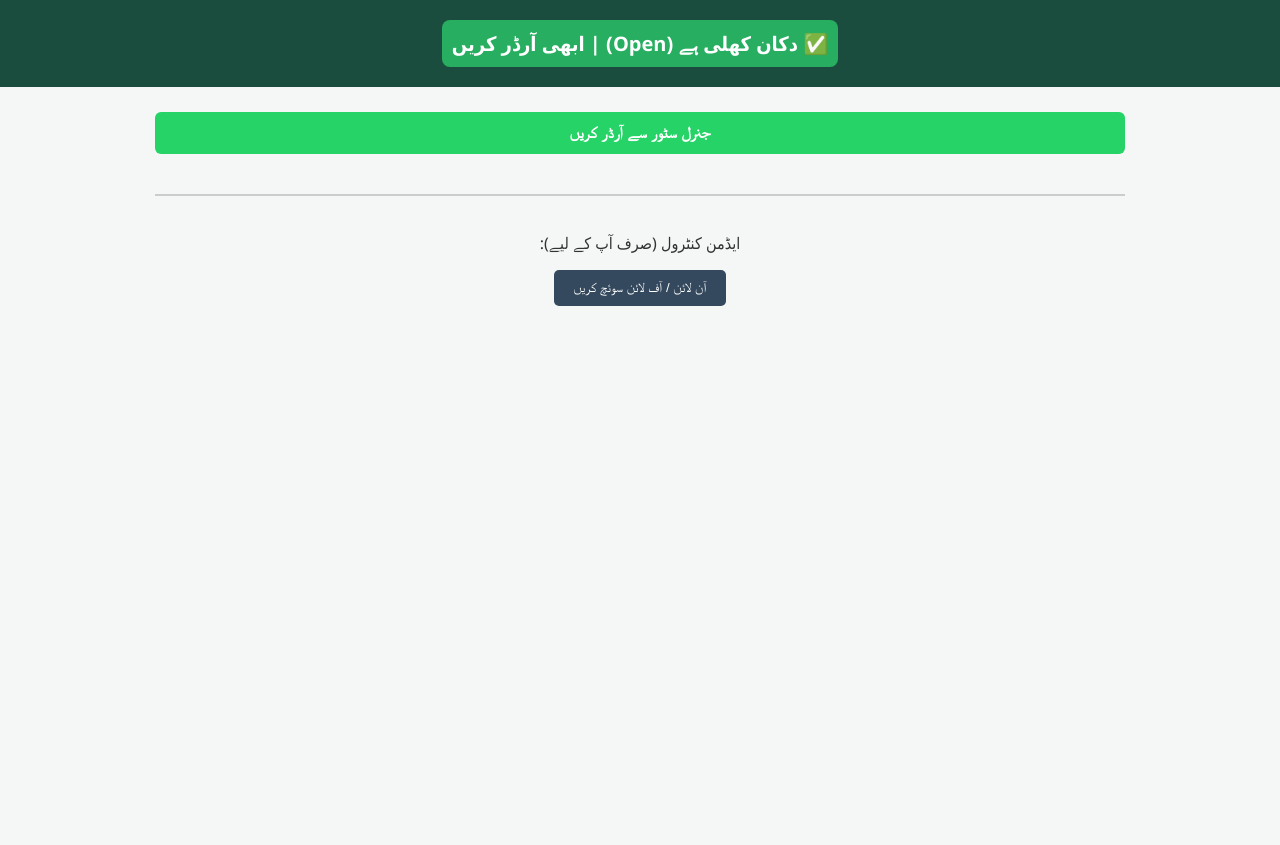
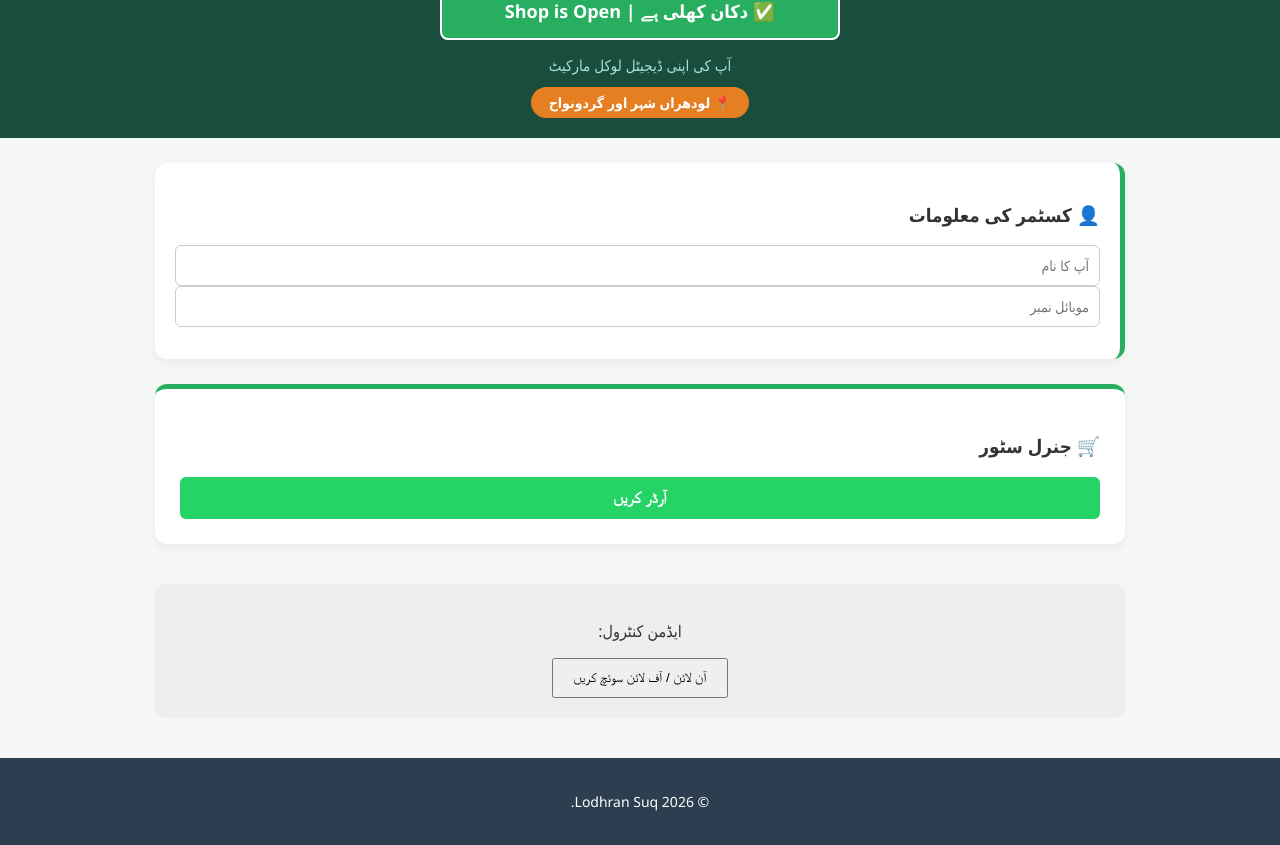
Before and after one commit to hanzalahtamimi/lodhran-suq, a plain HTML site: page index.html in a window 1280 px wide. Shown: the part 96-941 px from the top of the page. Before the commit the page ends 800 px from the top, so only its background shows below. Drawn offline with Linux system fonts and the light colour scheme.

Commit message:
Update index.html

```diff
--- a/index.html
+++ b/index.html
@@ -6,56 +6,105 @@
     <title>Lodhran Suq - لودھراں سوک</title>
     <style>
         * { box-sizing: border-box; }
-        body { font-family: 'Segoe UI', Tahoma, Geneva, Verdana, sans-serif; background-color: #f4f7f6; margin: 0; padding: 0; text-align: right; direction: rtl; color: #333; }
-        header { background-color: #1b4d3e; color: white; padding: 20px; text-align: center; }
-        .status-badge { font-size: 20px; font-weight: bold; padding: 10px; margin-top: 10px; border-radius: 8px; display: inline-block; }
-        .open { background-color: #27ae60; color: white; }
-        .closed { background-color: #c0392b; color: white; }
+        body { font-family: 'Segoe UI', Tahoma, Geneva, Verdana, sans-serif; background-color: #f4f7f6; margin: 0; padding: 0; text-align: right; direction: rtl; unicode-bidi: embed; color: #333; }
+        header { background-color: #1b4d3e; color: white; padding: 20px 20px; text-align: center; }
+        header h1 { margin: 0; font-size: 32px; }
+        header p { margin: 8px 0 0; font-size: 15px; color: #a3e4d7; }
+
+        /* سٹیٹس بینر کی سٹائلنگ */
+        .status-badge { font-size: 18px; font-weight: bold; padding: 15px; margin: 15px auto; border-radius: 8px; display: block; max-width: 400px; }
+        .open { background-color: #27ae60; color: white; border: 2px solid #fff; }
+        .closed { background-color: #c0392b; color: white; border: 2px solid #fff; }
+
+        .city-badge { background-color: #e67e22; color: white; display: inline-block; padding: 6px 18px; border-radius: 20px; font-size: 14px; margin-top: 12px; font-weight: bold; }
         .container { max-width: 1000px; margin: 25px auto; padding: 0 15px; }
-        .btn { display: block; text-align: center; background-color: #25d366; color: white; padding: 12px; border-radius: 6px; font-weight: bold; margin-top: 15px; border: none; cursor: pointer; width: 100%; font-size: 16px; }
-        .admin-box { text-align: center; padding: 20px; margin-top: 40px; border-top: 2px solid #ccc; }
+        .customer-box { background: white; padding: 20px; border-radius: 12px; box-shadow: 0 4px 10px rgba(0,0,0,0.05); margin-bottom: 25px; border-right: 5px solid #27ae60; }
+        .form-group { margin-bottom: 12px; }
+        .form-group label { display: block; font-weight: bold; margin-bottom: 5px; font-size: 14px; }
+        .form-group input, .form-group select { width: 100%; padding: 10px; border-radius: 6px; border: 1px solid #ccc; font-family: inherit; font-size: 14px; text-align: right; }
+        .reward-banner { background: #e8f8f5; border: 1px dashed #27ae60; padding: 12px; border-radius: 8px; margin-bottom: 20px; font-size: 14px; color: #0e6251; font-weight: bold; text-align: center; }
+        .grid { display: grid; grid-template-columns: repeat(auto-fit, minmax(300px, 1fr)); gap: 20px; }
+        .shop-card { background: white; padding: 25px; border-radius: 12px; box-shadow: 0 4px 10px rgba(0,0,0,0.05); border-top: 5px solid #27ae60; }
+        .btn { display: block; text-align: center; background-color: #25d366; color: white; padding: 12px; text-decoration: none; border-radius: 6px; font-weight: bold; margin-top: 15px; border: none; cursor: pointer; width: 100%; font-size: 16px; }
+        .admin-box { text-align: center; padding: 20px; margin-top: 40px; background: #eee; border-radius: 10px; }
+        footer { background-color: #2c3e50; color: white; text-align: center; padding: 20px; margin-top: 40px; font-size: 14px; }
     </style>
+
     <script>
-        function getStatus() { return localStorage.getItem("shop_status") !== "closed"; }
+        // دکان کا اسٹیٹس چیک کرنے کا فنکشن
+        function isShopOpen() { return localStorage.getItem("shop_status") !== "closed"; }
 
         window.onload = function() {
+            // اسٹیٹس بینر اپڈیٹ کریں
             var statusDiv = document.getElementById("statusBanner");
-            if (getStatus()) {
-                statusDiv.innerHTML = "✅ دکان کھلی ہے (Open) | ابھی آرڈر کریں";
+            if (isShopOpen()) {
+                statusDiv.innerHTML = "✅ دکان کھلی ہے | Shop is Open";
                 statusDiv.className = "status-badge open";
             } else {
-                statusDiv.innerHTML = "❌ دکان بند ہے (Closed) | آرڈر نہیں لے سکتے";
+                statusDiv.innerHTML = "❌ دکان بند ہے | Shop is Closed";
                 statusDiv.className = "status-badge closed";
             }
+            // باقی ڈیٹا لوڈ کریں
+            var savedPhone = localStorage.getItem("lodhran_suq_phone");
+            if (savedPhone) { document.getElementById("custPhone").value = savedPhone; }
         };
 
         function toggleShop() {
-            if (getStatus()) { localStorage.setItem("shop_status", "closed"); }
+            if (isShopOpen()) { localStorage.setItem("shop_status", "closed"); }
             else { localStorage.setItem("shop_status", "open"); }
             location.reload();
         }
 
         function processOrder(shopName) {
-            if (!getStatus()) { alert("معذرت! دکان اس وقت بند ہے۔"); return; }
-            alert("آرڈر واٹس ایپ پر بھیجا جا رہا ہے...");
-            // یہاں اپنا پرانا آرڈر والا لنک کوڈ لگا سکتے ہیں
+            if (!isShopOpen()) {
+                alert("معذرت! اس وقت دکان بند ہے، آپ آرڈر نہیں دے سکتے۔");
+                return;
+            }
+            // آرڈر لاجک
+            var name = document.getElementById("custName").value.trim();
+            var phone = document.getElementById("custPhone").value.trim();
+            if (!name || !phone) { alert("نام اور نمبر درج کریں!"); return; }
+            var text = "آرڈر: " + shopName + "\nنام: " + name + "\nفون: " + phone;
+            window.open("https://wa.me/923027442309?text=" + encodeURIComponent(text), '_blank');
         }
     </script>
 </head>
 <body>
+
     <header>
         <h1>لودھراں سوک (Lodhran Suq)</h1>
+        <!-- یہاں بینر آئے گا -->
         <div id="statusBanner"></div>
+        <p>آپ کی اپنی ڈیجیٹل لوکل مارکیٹ</p>
+        <div class="city-badge">📍 لودھراں شہر اور گردونواح</div>
     </header>
 
     <div class="container">
-        <!-- یہاں اپنے پرانے کارڈز وغیرہ لگا دیں -->
-        <button onclick="processOrder('جنرل سٹور')" class="btn">جنرل سٹور سے آرڈر کریں</button>
+        <!-- کسٹمر فارم -->
+        <div class="customer-box">
+            <h3>👤 کسٹمر کی معلومات</h3>
+            <div class="form-group">
+                <input type="text" id="custName" placeholder="آپ کا نام">
+                <input type="text" id="custPhone" placeholder="موبائل نمبر">
+            </div>
+        </div>
 
+        <!-- کارڈز -->
+        <div class="grid">
+            <div class="shop-card">
+                <h3>🛒 جنرل سٹور</h3>
+                <button onclick="processOrder('جنرل سٹور')" class="btn">آرڈر کریں</button>
+            </div>
+            <!-- باقی کارڈز یہاں اسی طرح رہیں گے -->
+        </div>
+
+        <!-- ایڈمن سوئچ -->
         <div class="admin-box">
-            <p>ایڈمن کنٹرول (صرف آپ کے لیے):</p>
-            <button onclick="toggleShop()" style="padding: 10px 20px; background: #34495e; color: white; border: none; border-radius: 5px;">آن لائن / آف لائن سوئچ کریں</button>
+            <p>ایڈمن کنٹرول:</p>
+            <button onclick="toggleShop()" style="padding: 10px 20px; cursor: pointer;">آن لائن / آف لائن سوئچ کریں</button>
         </div>
     </div>
+
+    <footer><p>&copy; 2026 Lodhran Suq.</p></footer>
 </body>
 </html>
```
